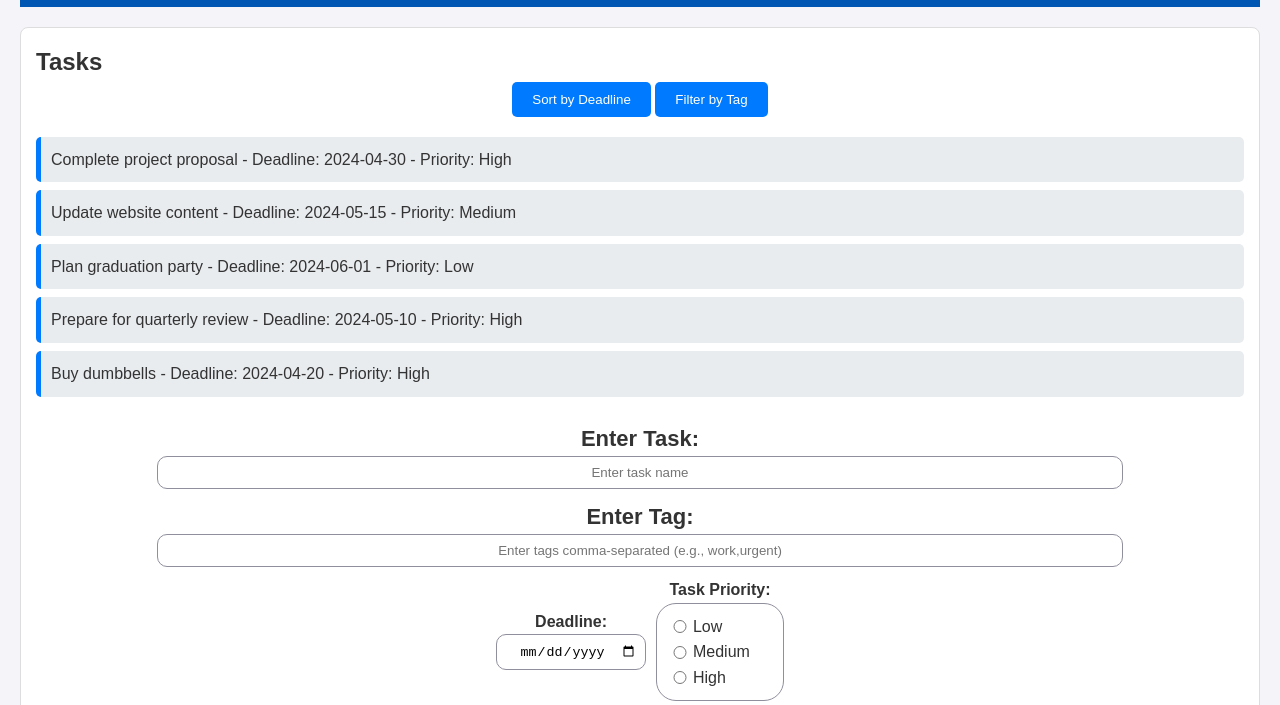
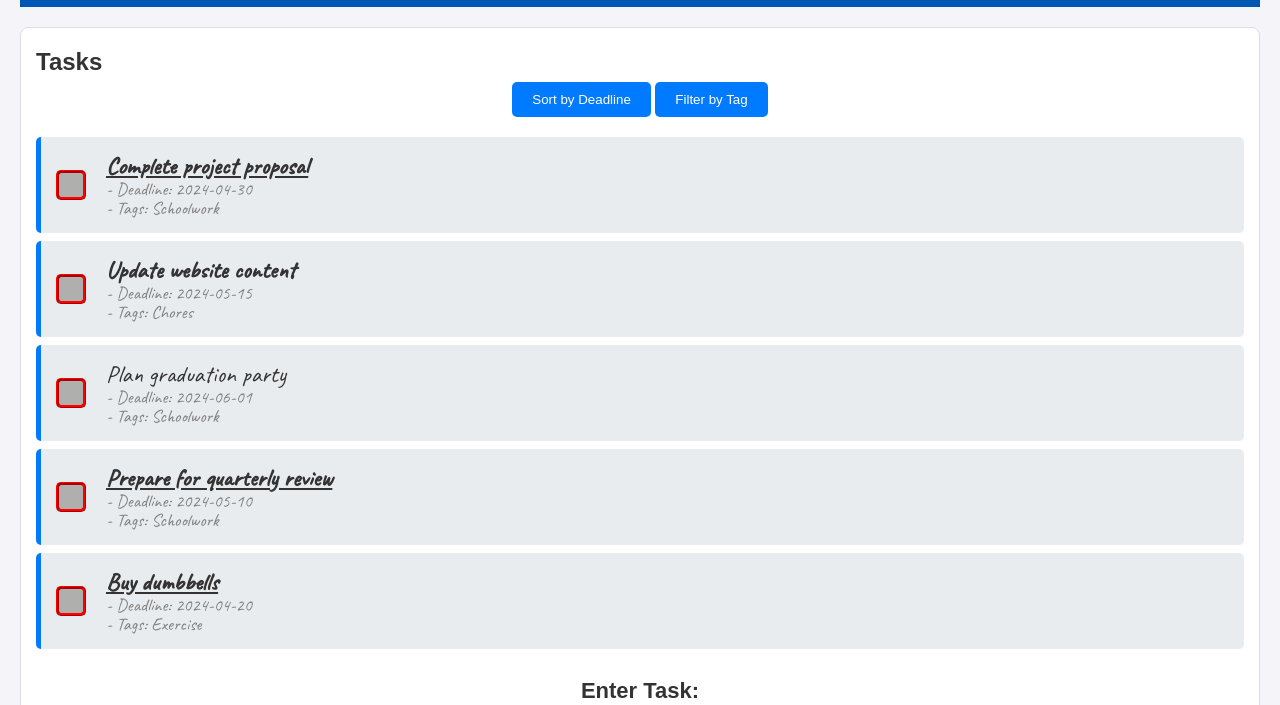
Before and after one commit to cse110-sp24-group35/warmup-exercise, a plain HTML site: page task-list/index.html in a window 1280 px wide. Shown: the part 84-789 px from the top of the page. Drawn offline with Linux system fonts and the light colour scheme.

Commit message:
Split each list item into multiple elements and arranged them Added button (DOES NOTHING) Added font

```diff
--- a/task-list/app.js
+++ b/task-list/app.js
@@ -43,9 +43,34 @@ function displayTasks() {
     taskList.innerHTML = ''; // Clear existing tasks
 
     tasks.forEach(task => {
-        const li = document.createElement('li');
-        li.textContent = `${task.name} - Deadline: ${task.deadline} - Priority: ${task.priority}`;
-        taskList.appendChild(li);
+        const liDiv = document.createElement('div'); // Create "box" for each element
+        liDiv.classList.add("listDivOuter");
+        const liTextDiv = document.createElement('div'); // Separates button from text
+
+        const li = document.createElement('li'); //Create the list item with main text
+        li.textContent = `${task.name} `;
+        li.classList.add(task.priority);
+
+        const liDeadline = document.createElement('p');
+        liDeadline.textContent = `- Deadline: ${task.deadline}`;
+
+        const tags = document.createElement('p'); //Creates tags element
+        tags.textContent = ` - Tags:`;
+        for(const tag of task.tags)
+        {
+            tags.textContent += ` ${task.tags},`; //Adds all tags
+        }
+        tags.textContent = tags.textContent.substring(0, tags.textContent.length-1); // Removes ending comma
+
+        const liButton = document.createElement('button'); // Create "box" for each element
+
+        liDiv.appendChild(liButton);
+        liTextDiv.appendChild(li);
+        liTextDiv.appendChild(liDeadline)
+        liTextDiv.appendChild(tags);
+        liDiv.appendChild(liTextDiv);
+
+        taskList.appendChild(liDiv);
     });
 }
 
--- a/task-list/index.html
+++ b/task-list/index.html
@@ -5,6 +5,7 @@
     <meta name="viewport" content="width=device-width, initial-scale=1.0">
     <title>Task Manager Widget</title>
     <link rel="stylesheet" href="style.css">
+    <link href='https://fonts.googleapis.com/css?family=Caveat' rel='stylesheet'>
 </head>
 <body>
     <header>
--- a/task-list/style.css
+++ b/task-list/style.css
@@ -46,12 +46,52 @@ main {
     list-style: none;
 }
 
-#taskItems li {
+#taskItems .listDivOuter{
     background: #e9ecef;
     margin-top: 8px;
     padding: 10px;
     border-radius: 5px;
     border-left: 5px solid #007bff;
+    position: relative;
+    display: flex;
+}
+
+#taskItems p {
+    color:gray;
+    font-family: 'caveat';
+    font-size: 18px;
+    margin-top: -10px;
+}
+
+#taskItems button{
+    width: 30px;
+    height: 30px;
+    padding: 10px 10px;
+    background-color:#AFAFAD;
+    color: #ffffff;
+    border: red;
+    border-radius: 5px;
+    border-style: ridge;
+    cursor: pointer;
+    transition: background-color 0.3s;
+    align-self: center;
+    margin-right: 20px;
+    margin-left: 5px;
+}
+
+#taskItems li{
+    font-size: 24px;
+    font-family: 'caveat';
+}
+
+/* Styling for different priorities */
+.High{
+    text-decoration: underline;
+    font-weight: bold;
+}
+
+.Medium{
+    font-weight: bold;
 }
 
 /* Buttons */
```
